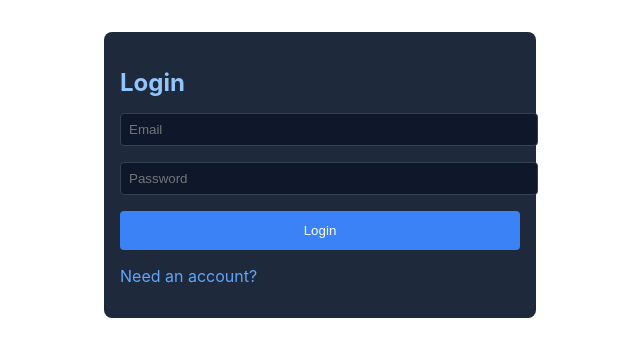
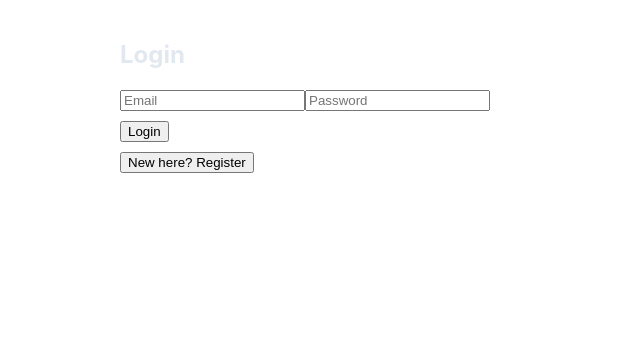
Before and after one commit to DevStudioTampa/devstudiotampa.github.io, a React (Create React App) app: page / in a window 1280 px wide. Shown: the top 356 px of the page, without its empty margins (320-960 px from the left). Built offline with nearby package versions, Linux system fonts and the light colour scheme.

Commit message:
Update Firebase config to use env variables

```diff
--- a/src/Login.jsx
+++ b/src/Login.jsx
@@ -1,116 +1,64 @@
 import React, { useState } from "react";
-import { getAuth, createUserWithEmailAndPassword, signInWithEmailAndPassword } from "firebase/auth";
-import { getFirestore, doc, setDoc, getDoc } from "firebase/firestore";
-import app from "./firebaseConfig";
-
-const auth = getAuth(app);
-const db = getFirestore(app);
+import { getAuth, createUserWithEmailAndPassword, signInWithEmailAndPassword, updateProfile } from "firebase/auth";
 
 export default function Login() {
+  const [isRegistering, setIsRegistering] = useState(false);
   const [email, setEmail] = useState("");
   const [password, setPassword] = useState("");
   const [displayName, setDisplayName] = useState("");
-  const [mode, setMode] = useState("login");
-  const [user, setUser] = useState(null);
+  const [error, setError] = useState("");
 
-  const handleSubmit = async (e) => {
+  const auth = getAuth();
+
+  const handleAuth = async (e) => {
     e.preventDefault();
-
     try {
-      let res;
-      if (mode === "register") {
-        res = await createUserWithEmailAndPassword(auth, email, password);
-        const userRef = doc(db, "users", res.user.uid);
-        await setDoc(userRef, {
-          email,
-          displayName,
-          role: "user", // Default role
-        });
+      if (isRegistering) {
+        const userCredential = await createUserWithEmailAndPassword(auth, email, password);
+        await updateProfile(userCredential.user, { displayName });
       } else {
-        res = await signInWithEmailAndPassword(auth, email, password);
+        await signInWithEmailAndPassword(auth, email, password);
       }
-
-      const userDoc = await getDoc(doc(db, "users", res.user.uid));
-      setUser({ id: res.user.uid, ...userDoc.data() });
     } catch (err) {
-      alert("Error: " + err.message);
+      setError(err.message);
     }
   };
 
-  if (user) {
   return (
-      <div style={{ padding: "2rem", color: "#cbd5e1" }}>
-        <h2>Welcome, {user.displayName || user.email}!</h2>
-        <p>Role: {user.role}</p>
-        {user.role === "admin" && <p>You have permission to post content.</p>}
-        {user.role !== "admin" && <p>You’re logged in as a regular user.</p>}
-      </div>
-    );
-  }
-
-  return (
-    <form onSubmit={handleSubmit} style={{ maxWidth: "400px", margin: "2rem auto", padding: "1rem", background: "#1e293b", borderRadius: "0.5rem" }}>
-      <h2 style={{ marginBottom: "1rem", color: "#93c5fd" }}>
-        {mode === "login" ? "Login" : "Register"}
-      </h2>
-
-      {mode === "register" && (
+    <div style={{ maxWidth: 400, margin: "auto", padding: 20, color: "#e2e8f0" }}>
+      <h2>{isRegistering ? "Create Account" : "Login"}</h2>
+      <form onSubmit={handleAuth}>
+        {isRegistering && (
           <input
+            type="text"
             placeholder="Display Name"
             value={displayName}
             onChange={(e) => setDisplayName(e.target.value)}
             required
-          style={inputStyle}
           />
         )}
-
         <input
+          type="email"
           placeholder="Email"
-        type="email"
           value={email}
           onChange={(e) => setEmail(e.target.value)}
           required
-        style={inputStyle}
         />
         <input
+          type="password"
           placeholder="Password"
-        type="password"
           value={password}
           onChange={(e) => setPassword(e.target.value)}
           required
-        style={inputStyle}
         />
-
-      <button type="submit" style={buttonStyle}>
-        {mode === "login" ? "Login" : "Register"}
+        {error && <p style={{ color: "red" }}>{error}</p>}
+        <button type="submit" style={{ marginTop: 10 }}>
+          {isRegistering ? "Register" : "Login"}
         </button>
-
-      <p
-        style={{ marginTop: "1rem", cursor: "pointer", color: "#60a5fa" }}
-        onClick={() => setMode(mode === "login" ? "register" : "login")}
-      >
-        {mode === "login" ? "Need an account?" : "Already have an account?"}
-      </p>
       </form>
+      <button onClick={() => setIsRegistering(!isRegistering)} style={{ marginTop: 10 }}>
+        {isRegistering ? "Have an account? Log in" : "New here? Register"}
+      </button>
+    </div>
   );
 }
-
-const inputStyle = {
-  width: "100%",
-  padding: "0.5rem",
-  marginBottom: "1rem",
-  borderRadius: "0.25rem",
-  border: "1px solid #334155",
-  background: "#0f172a",
-  color: "#e2e8f0",
-};
-
-const buttonStyle = {
-  width: "100%",
-  padding: "0.75rem",
-  backgroundColor: "#3b82f6",
-  color: "#fff",
-  border: "none",
-  borderRadius: "0.25rem",
-  cursor: "pointer",
-};
--- a/src/firebaseConfig.js
+++ b/src/firebaseConfig.js
@@ -1,15 +1,13 @@
-// src/firebaseConfig.js
 import { initializeApp } from "firebase/app";
 
 const firebaseConfig = {
-  apiKey: "AIzaSyBhXk4QEZPQvWk5RkNBrzqYvvyKf4f4qg",
-  authDomain: "devstudiotampa-3c9da.firebaseapp.com",
-  projectId: "devstudiotampa",
-  storageBucket: "devstudiotampa-3c9da.appspot.com",
-  messagingSenderId: "842447093136",
-  appId: "1:842447093136:web:9feaec09793a2ec56bac55"
+  apiKey: import.meta.env.VITE_FIREBASE_API_KEY,
+  authDomain: import.meta.env.VITE_FIREBASE_AUTH_DOMAIN,
+  projectId: import.meta.env.VITE_FIREBASE_PROJECT_ID,
+  storageBucket: import.meta.env.VITE_FIREBASE_STORAGE_BUCKET,
+  messagingSenderId: import.meta.env.VITE_FIREBASE_MESSAGING_SENDER_ID,
+  appId: import.meta.env.VITE_FIREBASE_APP_ID
 };
 
 const app = initializeApp(firebaseConfig);
-
 export default app;
```
Lines whose indentation alone changed are shown as unchanged.
